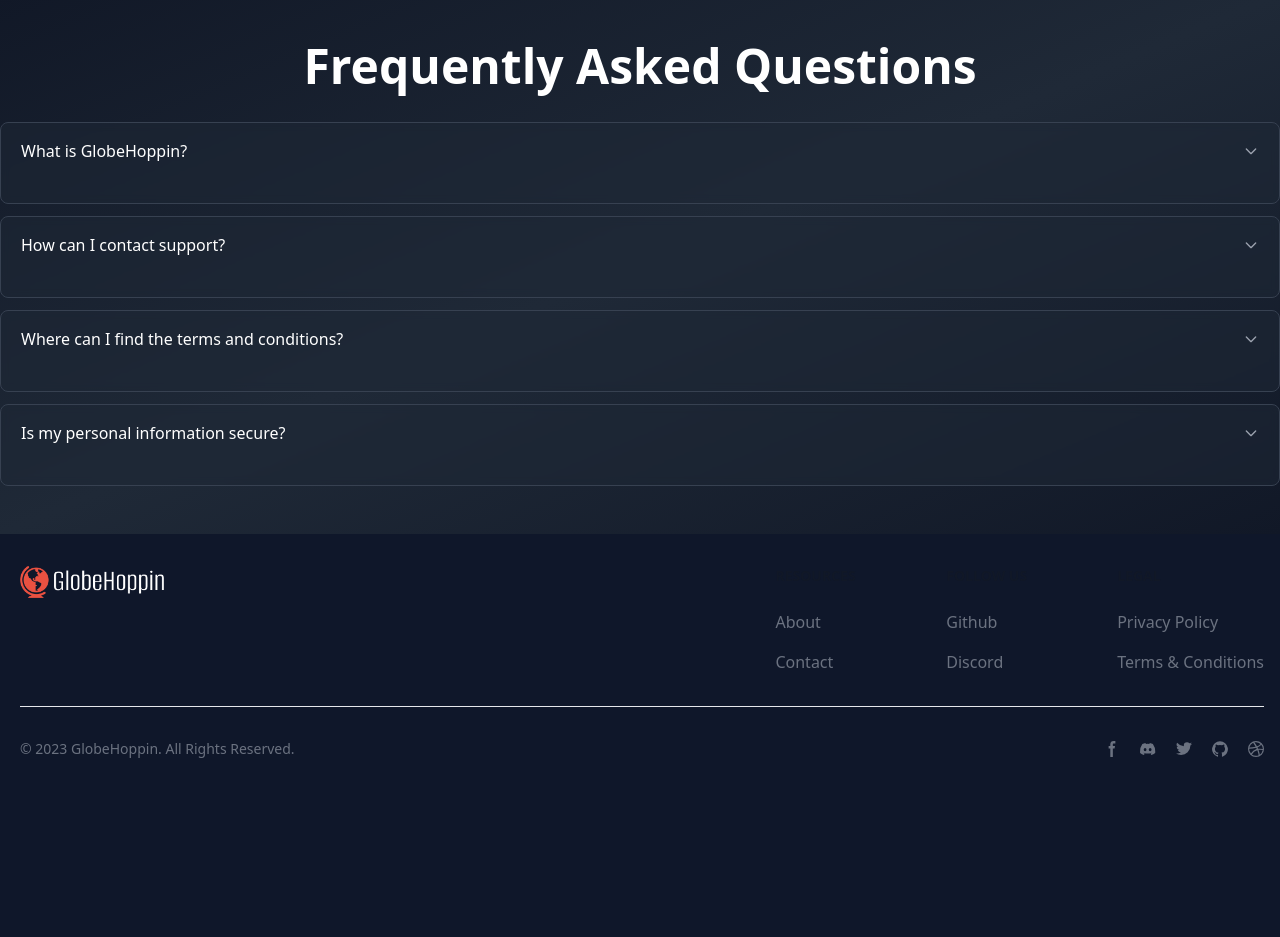
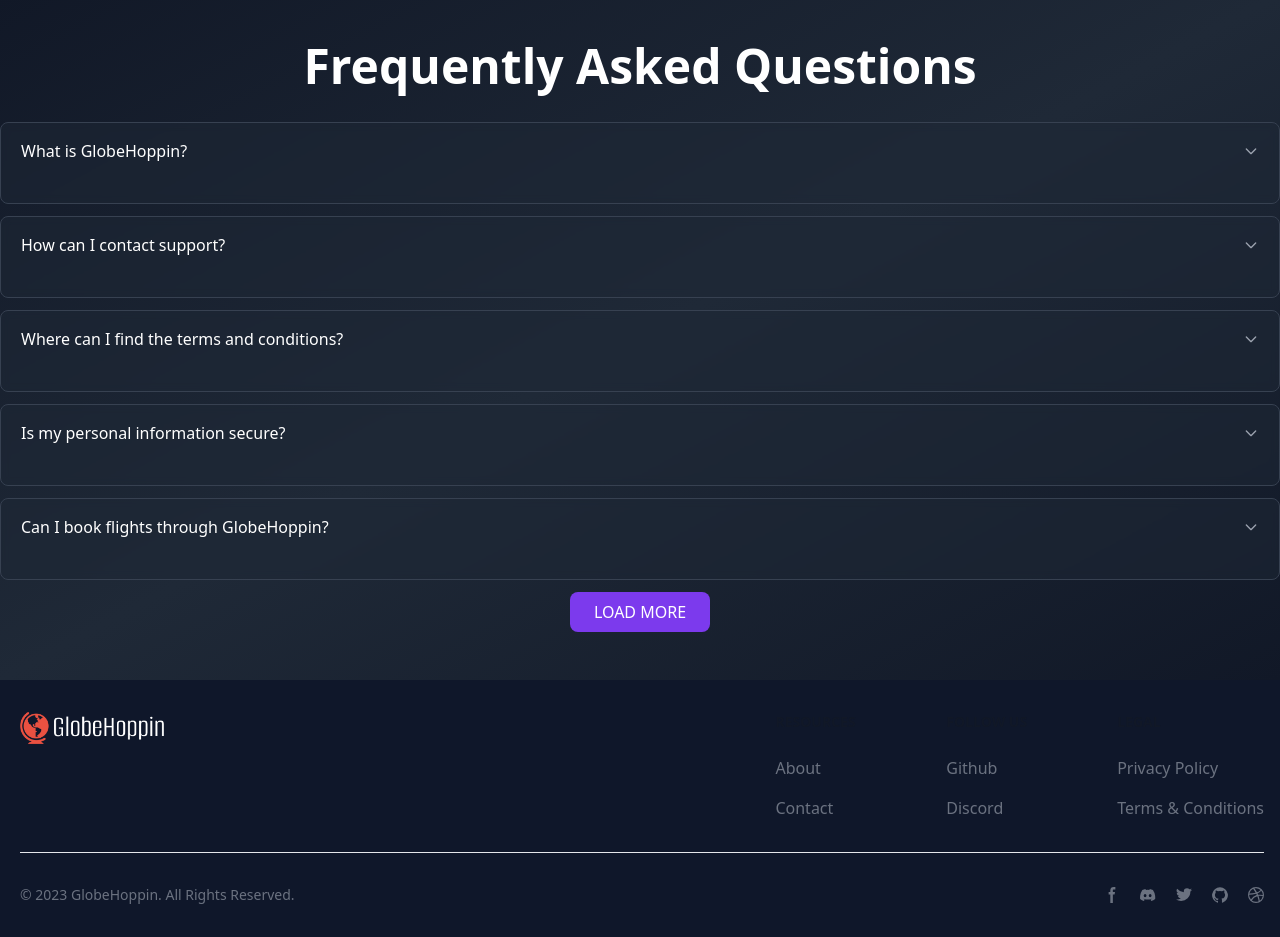
Before and after one commit to GlobeHoppin/GlobeHoppin, a React (Vite) app: page / in a window 1280 px wide. Shown: the part 1900-2837 px from the top of the page. Before the commit the page ends 2691 px from the top, so only its background shows below. Built offline with nearby package versions, Linux system fonts and the light colour scheme.

Commit message:
added load more feature to FAQs

```diff
--- a/src/components/FAQ.jsx
+++ b/src/components/FAQ.jsx
@@ -1,11 +1,16 @@
 import { useState } from "react";
 import faqData from "../data/faqData.json";
 
-function FAQ () {
+function FAQ() {
   const [openQuestion, setOpenQuestion] = useState(null);
+  const [visibleFaqs, setVisibleFaqs] = useState(5); // Initially show 5 FAQs
 
   const toggleQuestion = (index) => {
     setOpenQuestion(openQuestion === index ? null : index);
+  };
+
+  const loadMoreFaqs = () => {
+    setVisibleFaqs((prevVisibleFaqs) => prevVisibleFaqs + 5); // Load 5 more FAQs
   };
 
   return (
@@ -13,7 +18,7 @@ function FAQ () {
       <div className="mx-auto w-full max-w-7xl px-45">
         <h2 className="text-5xl font-bold text-white mb-8 text-center">Frequently Asked Questions</h2>
         <div className="space-y-3">
-          {faqData.map((faq, index) => (
+          {faqData.slice(0, visibleFaqs).map((faq, index) => (
             <div key={index} className="bg-gray-800 bg-opacity-50 backdrop-blur-sm rounded-lg overflow-hidden border border-gray-700 transition-all duration-300 hover:border-gray-600">
               <button
                 className="flex justify-between items-center w-full text-left px-5 py-4"
@@ -30,15 +35,21 @@ function FAQ () {
                 </svg>
               </button>
               <div
-                className={`px-5 py-3 bg-gray-700 bg-opacity-50 transition-all duration-200 ease-in-out ${
-                  openQuestion === index ? 'max-h-40 opacity-100' : 'max-h-0 opacity-0'
-                }`}
+                className={`px-5 py-3 bg-gray-700 bg-opacity-50 transition-all duration-200 ease-in-out ${openQuestion === index ? 'max-h-40 opacity-100' : 'max-h-0 opacity-0'}`}
               >
                 <p className=" text-gray-400 text-base leading-relaxed">{faq.answer}</p>
-
               </div>
             </div>
           ))}
+
+          {visibleFaqs < faqData.length && (
+            <button
+              onClick={loadMoreFaqs}
+              className="mt-4 px-6 py-2 bg-violet-600 text-white rounded-lg hover:bg-blue-700 transition duration-300 block mx-auto"
+            >
+              LOAD MORE
+            </button>
+          )}
         </div>
       </div>
     </section>
--- a/src/data/faqData.json
+++ b/src/data/faqData.json
@@ -14,5 +14,53 @@
   {
     "question": "Is my personal information secure?",
     "answer": "At GlobeHoppin, we take data security seriously. We employ industry-standard encryption and security measures to protect your personal information. For more details, please refer to our Privacy Policy."
+  },
+  {
+    "question": "Can I book flights through GlobeHoppin?",
+    "answer": "GlobeHoppin partners with multiple travel agencies and airlines to offer users flight booking options directly through our platform. Simply search for your preferred destination, and we'll help you find the best deals."
+  },
+  {
+    "question": "Does GlobeHoppin offer trip recommendations?",
+    "answer": "Yes, GlobeHoppin provides personalized travel recommendations based on your interests, previous trips, and current travel trends. Whether you're looking for a beach getaway or a mountain adventure, we've got you covered."
+  },
+  {
+    "question": "How do I create an account on GlobeHoppin?",
+    "answer": "Creating an account is easy. Click the 'Sign Up' button at the top right corner of the homepage and follow the instructions to complete the registration process. Once you've signed up, you'll be able to access all the features of GlobeHoppin."
+  },
+  {
+    "question": "Can I cancel or modify my booking?",
+    "answer": "Yes, bookings made through GlobeHoppin can be modified or canceled based on the policies of the respective service provider. You can view your bookings and make changes through the 'My Trips' section of your account."
+  },
+  {
+    "question": "Are there any fees for using GlobeHoppin?",
+    "answer": "GlobeHoppin is free to use. However, certain services or bookings may incur fees from third-party providers, such as airlines or hotels. We strive to provide transparency in pricing and inform you of any additional charges during the booking process."
+  },
+  {
+    "question": "How can I join the GlobeHoppin community?",
+    "answer": "To join the GlobeHoppin community, simply create an account and start engaging with fellow travelers. You can share travel tips, participate in forums, and even join group trips with like-minded adventurers."
+  },
+  {
+    "question": "Does GlobeHoppin offer travel insurance?",
+    "answer": "Yes, GlobeHoppin partners with top travel insurance providers to offer you a variety of coverage options. You can choose a plan that suits your needs while booking your trip through our platform."
+  },
+  {
+    "question": "Can I save my favorite destinations?",
+    "answer": "Absolutely! You can create a personalized list of your favorite destinations by using the 'Save' feature on any location page. This allows you to easily revisit places you're interested in exploring."
+  },
+  {
+    "question": "Does GlobeHoppin offer group travel options?",
+    "answer": "Yes, GlobeHoppin offers group travel packages for friends, families, and organized trips. You can browse our group travel section to find the perfect itinerary or customize one to fit your group's needs."
+  },
+  {
+    "question": "What languages is GlobeHoppin available in?",
+    "answer": "Currently, GlobeHoppin supports English, Spanish, French, and German. We are working on expanding language options to cater to our growing global community."
+  },
+  {
+    "question": "Can I share my travel experiences on GlobeHoppin?",
+    "answer": "Yes, GlobeHoppin allows users to share their travel experiences through our community blog section. You can post stories, upload photos, and offer advice to fellow travelers."
+  },
+  {
+    "question": "Is there a mobile app for GlobeHoppin?",
+    "answer": "Yes, GlobeHoppin has a mobile app available for both iOS and Android. The app provides all the features of the website, making it easy to plan and manage your trips on the go."
   }
 ]
```
Lines whose indentation alone changed are shown as unchanged.
